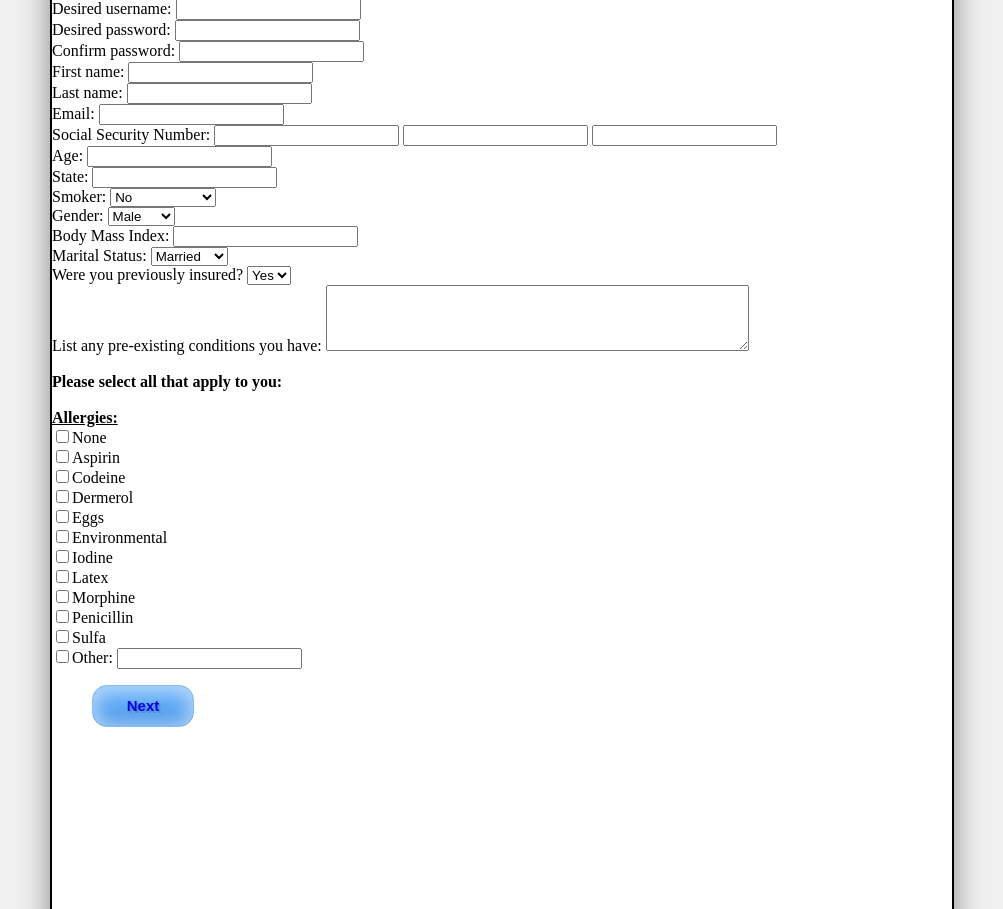
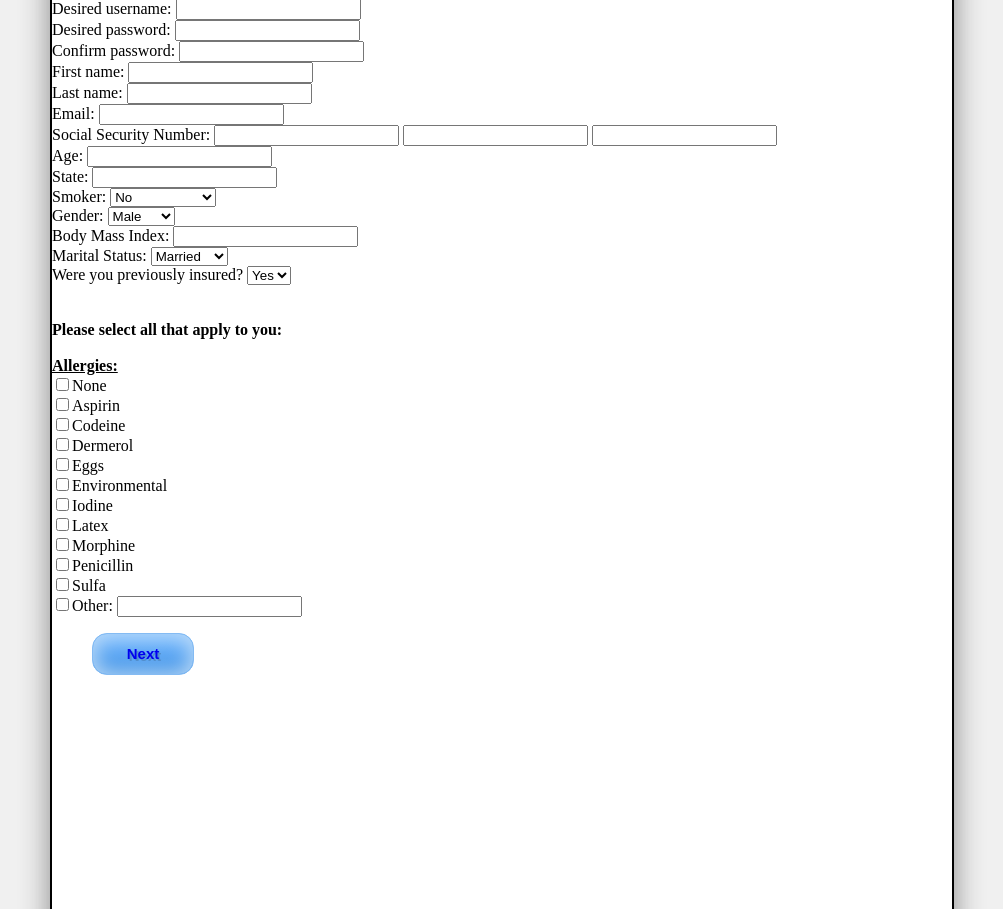
Before and after one commit to zswalter/CSE233-Final-Project, a Django app: page /register1 in a window 1280 px wide. Shown: the part 276-1185 px from the top of the page, without its empty margins (138-1141 px from the left). Run offline with Django 3.2, Linux system fonts and the light colour scheme.

Commit message:
Remove Preexisting conditions box
These will be selected from a list on second page of the registration
form.

```diff
--- a/cse233care/templates/register1.html
+++ b/cse233care/templates/register1.html
@@ -72,9 +72,6 @@
             <option value="yes">Yes</option>
             <option value="no">No</option>
             </select></br>
-            List any pre-existing conditions you have:
-            <textarea rows="4" cols="50">
-            </textarea>
             <br>
             <br>
                 <b>Please select all that apply to you:</b><br>
```
